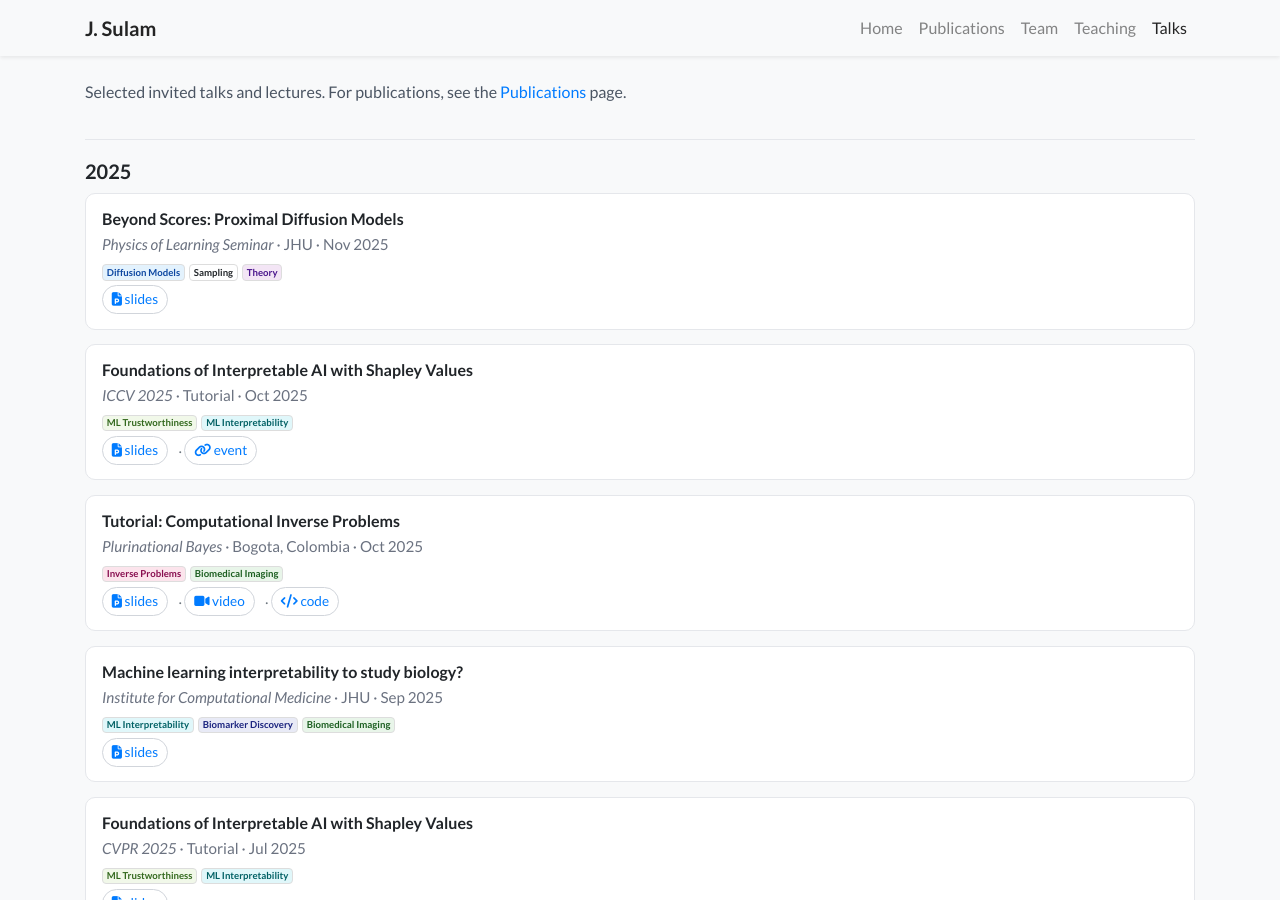
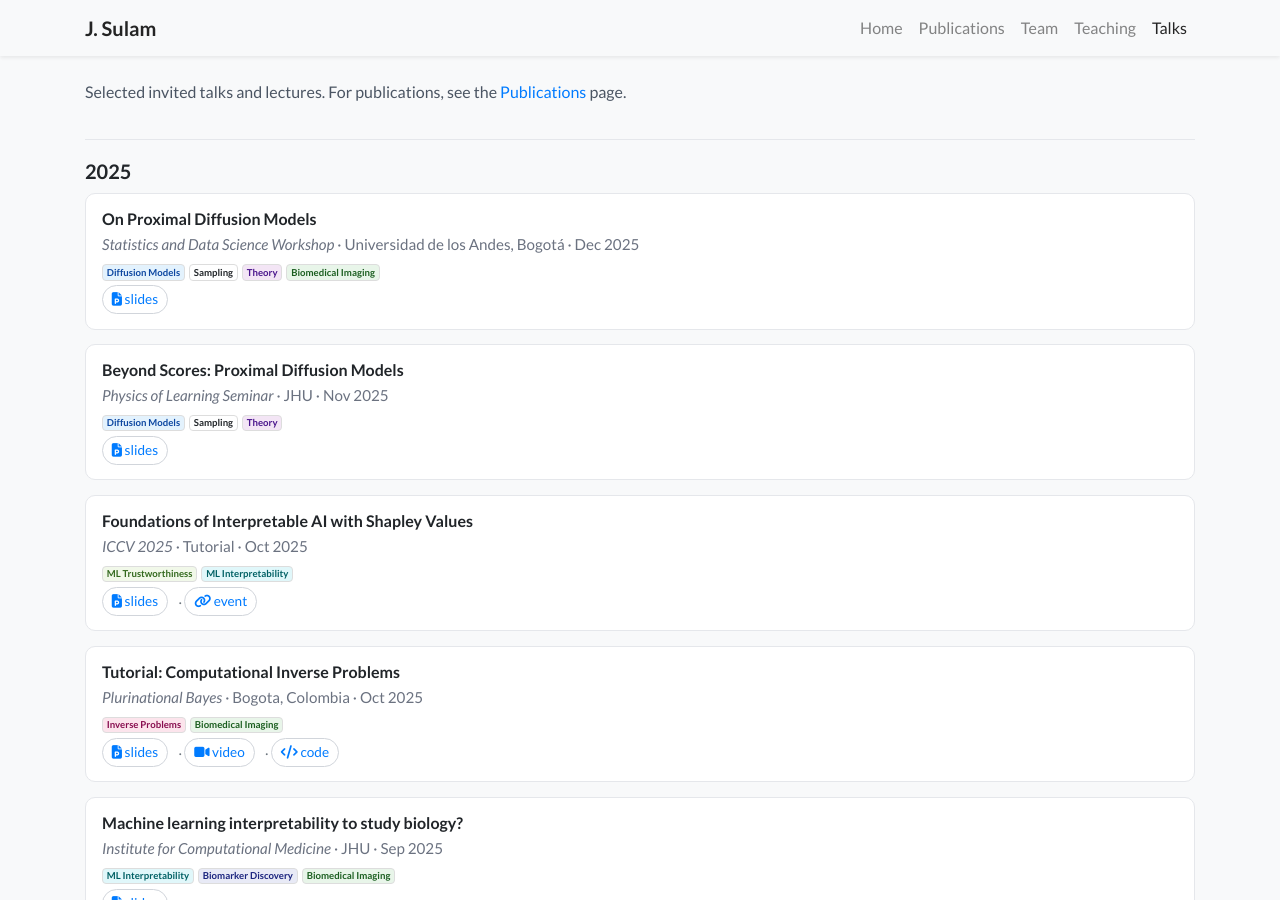
Before and after one commit to jsulam/jsulam.github.io, a Jekyll site: the page built from talks.html, in a window 1280 px wide and 900 px high. Built offline with Jekyll 4.4.1, drawn with Linux system fonts in a browser that asks for light colours; nearby versions of some CDN libraries; a style sheet for code colours, icons or effects is not loaded.

Commit message:
Add new talk on Proximal Diffusion Models

```diff
--- a/_data/talks.yml
+++ b/_data/talks.yml
@@ -1,3 +1,15 @@
+- title: "On Proximal Diffusion Models"
+  venue: "Statistics and Data Science Workshop"
+  location: "Universidad de los Andes, Bogotá"
+  date: "2025-12-10"
+  links:
+    slides: "https://slides.com/jeremiassulam/bogota2025/fullscreen?token=luNRaBC8"
+  topics:
+    - Diffusion Models
+    - Sampling
+    - Theory
+    - Biomedical Imaging
+
 - title: "Beyond Scores: Proximal Diffusion Models"
   venue: "Physics of Learning Seminar"
   location: "JHU"
```
